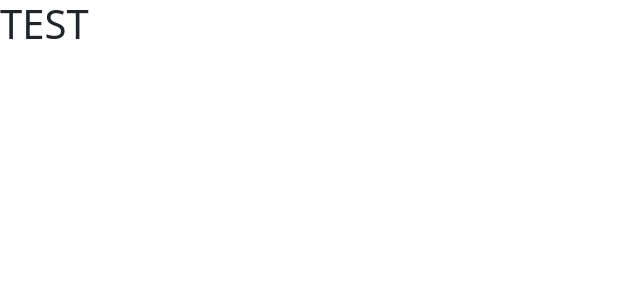
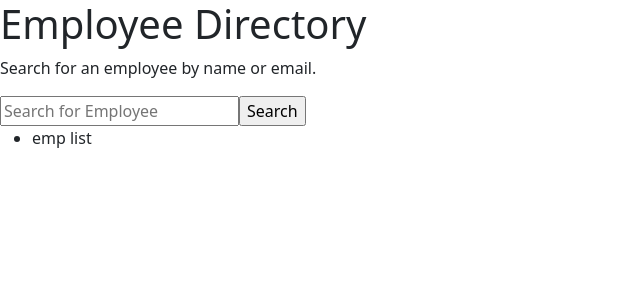
Before and after one commit to JXIong15/19-employee-directory, a React (Create React App) app: page / in a window 1280 px wide. Shown: the top 300 px of the page, without its empty margins (0-640 px from the left). Built offline with nearby package versions, Linux system fonts and the light colour scheme.

Commit message:
search button works

```diff
--- a/src/components/Directory.js
+++ b/src/components/Directory.js
@@ -5,16 +5,32 @@ class Directory extends React.Component {
         empArr: [],
         sortEmp: [],
         search: "",
-        sorted:false
+        sorted: false
     };
 
-    handleSearch = () => {
-
+    handleSearch = (event) => {
+        event.preventDefault();
+        console.log("Search");
     }
 
     render() {
         return (
-            <h1>TEST</h1>
+            <div className="search">
+                <h1>Employee Directory</h1>
+                <form>
+                    <p>Search for an employee by name or email.</p>
+                    <input type="text" placeholder="Search for Employee" />
+                    <input type="submit" value="Search" onClick={this.handleSearch} />
+
+                </form>
+
+                <div className="emp-list">
+                    <ul>
+                        <li>emp list</li>
+                    </ul>
+                </div>
+
+            </div>
         )
     }
 }
```
